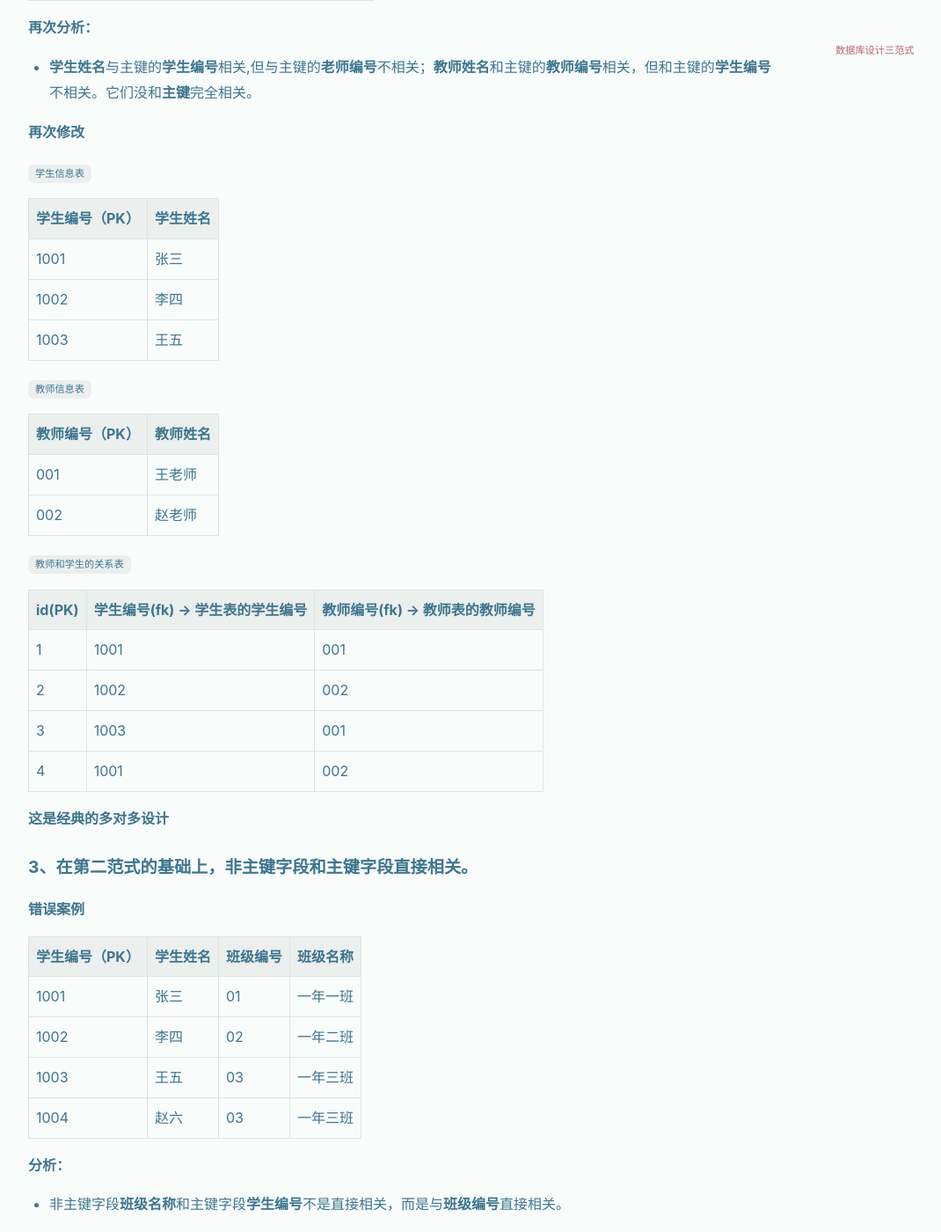
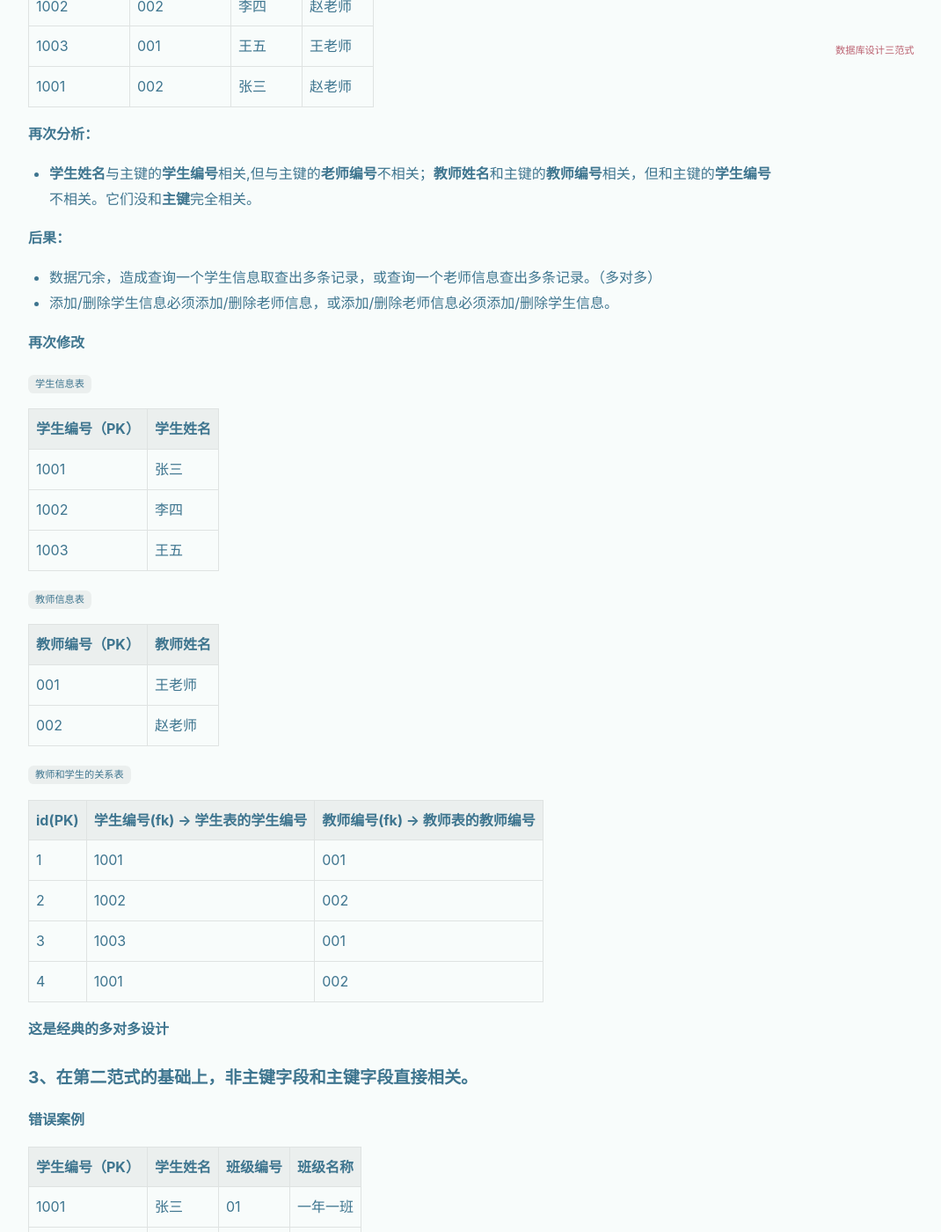
Before and after one commit to lvLiu-kun/lvLiu-kun.github.io, a Jekyll site: the page built from _posts/2022-09-23-MySQL_数据库设计三范式.md, in a window 1280 px wide and 1400 px high, scrolled down 1753 px. Shown: the whole window at 88% size, without its empty margins (71-1141 px from the left). Built offline with Jekyll 4.4.1, drawn with Linux system fonts in a browser that asks for light colours; nearby versions of some CDN libraries; some of the changed text lies outside the part shown.

Commit message:
数据库设计三范式 修改内容

```diff
--- a/_posts/2022-09-23-MySQL_数据库设计三范式.md
+++ b/_posts/2022-09-23-MySQL_数据库设计三范式.md
@@ -1,3 +1,9 @@
+---
+tags: MySQL 数据库设计三范式
+---
+
+
+
 ### 数据库设计三范式
 
 **——作用：避免数据冗余**
@@ -16,6 +22,11 @@
 
 * 第一条和第三条数据重复（**学生编号**不唯一，没有**主键**）
 * **联系方式**可以再分，不具有**原子性**
+
+**后果：**
+
+* 没有主键不能保证数据唯一性，可能会造成数据冗余。
+* 如果字段还可再分却没有分，则查询的时候不能直接查到想要的局部数据。
 
 **修改**
 
@@ -52,6 +63,11 @@
 **再次分析：**
 
 * **学生姓名**与主键的**学生编号**相关,但与主键的**老师编号**不相关；**教师姓名**和主键的**教师编号**相关，但和主键的**学生编号**不相关。它们没和**主键**完全相关。
+
+**后果：**
+
+* 数据冗余，造成查询一个学生信息取查出多条记录，或查询一个老师信息查出多条记录。（多对多）
+* 添加/删除学生信息必须添加/删除老师信息，或添加/删除老师信息必须添加/删除学生信息。
 
 **再次修改**
 
@@ -96,6 +112,12 @@
 
 * 非主键字段**班级名称**和主键字段**学生编号**不是直接相关，而是与**班级编号**直接相关。
 
+**后果：**
+
+* 查询一个班级信息取查出多条记录。（一对多）
+
+* 添加/删除班级信息必须先添加/删除学生。
+
 **修改**
 
 `学生信息表`
```
